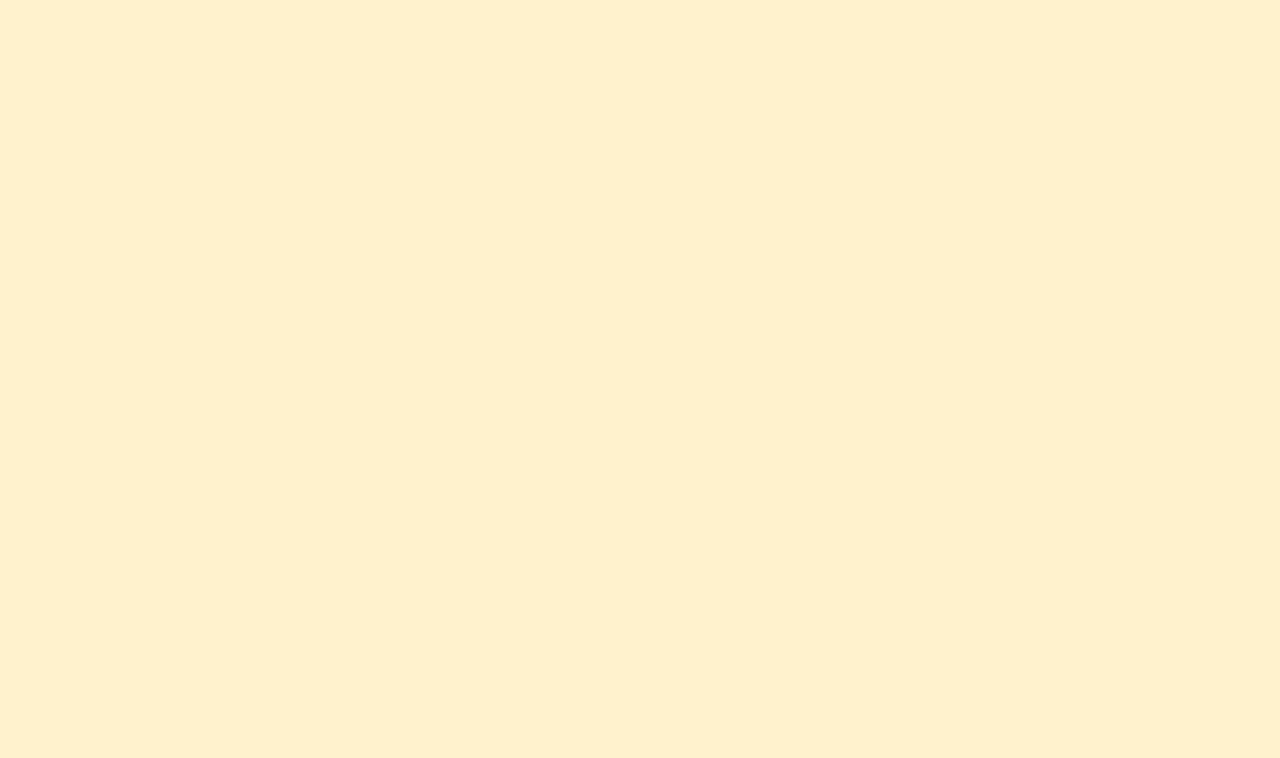
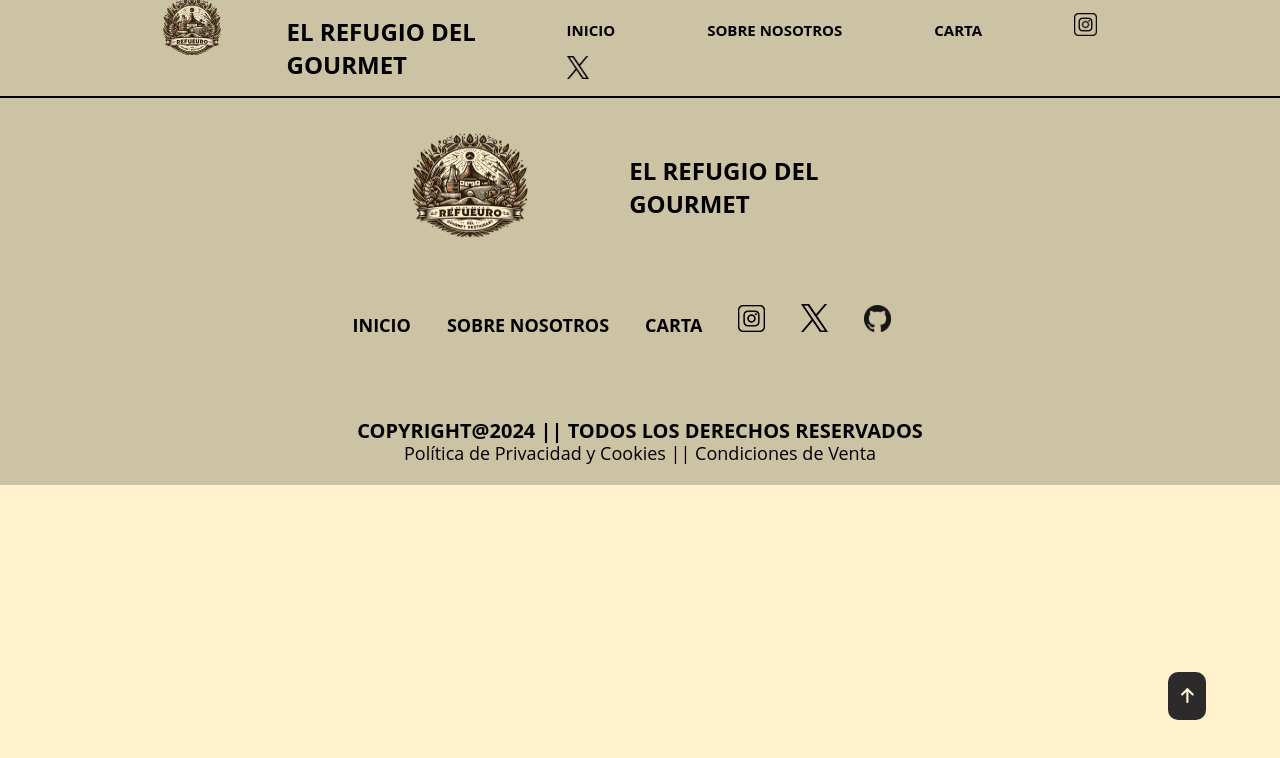
Before and after one commit to Deathvks/EL-REFUGIO-DEL-GOURMET, a React (Vite) app: page /about in a window 1280 px wide. Before the commit this address had no page. Shown: the top 758 px of the page. Built offline with nearby package versions, Linux system fonts and the light colour scheme.

Commit message:
add about us

```diff
--- a/src/App.jsx
+++ b/src/App.jsx
@@ -4,6 +4,7 @@ import Privacy from './pages/privacy/Privacy';
 import Sales from './pages/sales/Sales';
 import { BrowserRouter, Routes, Route } from "react-router-dom";
 import Menu from './pages/menu/Menu';
+import About from './pages/about/About';
 function App() {
 
   return (
@@ -14,6 +15,7 @@ function App() {
         <Route path="/privacy" element={<Privacy />} />
         <Route path="/sales" element={<Sales />} />
         <Route path="/menu" element={<Menu />} />
+        <Route path="/about" element={<About />} />
       </Routes>
     </BrowserRouter>
   )
--- a/src/components/footer/Footer.jsx
+++ b/src/components/footer/Footer.jsx
@@ -18,7 +18,7 @@ function Footer() {
 
         <nav>
           <a href="./">Inicio</a>
-          <a href="">Sobre Nosotros</a>
+          <a href="/about">Sobre Nosotros</a>
           <a href="/menu">Carta</a>
           <a href="https://www.instagram.com" target="blank">
             <img
--- a/src/components/header/Header.jsx
+++ b/src/components/header/Header.jsx
@@ -1,19 +1,19 @@
 import './Header.css';
 
-function Header(){
-    return(
+function Header() {
+    return (
         <div className='header-container'>
             <header>
                 <div className='header-presentation'>
-                    <a href='./' className='header-a'><img src="../../img/refugioDelGourmet.png" alt="logo" className='header-logo'/></a>
+                    <a href='./' className='header-a'><img src="../../img/refugioDelGourmet.png" alt="logo" className='header-logo' /></a>
                     <a href='./' className='header-a'><h1 className='header-name'>EL REFUGIO DEL GOURMET</h1></a>
                 </div>
                 <nav>
                     <a href='./' className='header-active'>Inicio</a>
-                    <a href=''>Sobre Nosotros</a>
+                    <a href='/about'>Sobre Nosotros</a>
                     <a href='/menu'>Carta</a>
-                    <a href='https://www.instagram.com' target='blank'><img src="../../../img/insta.webp" alt='insta' className='header-insta'/></a>
-                    <a href='https://www.twitter.com' target='blank'><img src="../../../img/twitter.webp" alt='twitter' className='header-twitter'/></a>
+                    <a href='https://www.instagram.com' target='blank'><img src="../../../img/insta.webp" alt='insta' className='header-insta' /></a>
+                    <a href='https://www.twitter.com' target='blank'><img src="../../../img/twitter.webp" alt='twitter' className='header-twitter' /></a>
                 </nav>
             </header>
         </div>
--- /dev/null
+++ b/src/pages/about/About.jsx
@@ -0,0 +1,14 @@
+import Header from "../../components/header/Header";
+import Footer from "../../components/footer/Footer";
+import Arrow from "../../components/arrow/Arrow";
+function About(){
+    return(
+        <div>
+            <Header />
+            <Footer />
+            <Arrow />
+        </div>
+    )
+}
+
+export default About;
```
